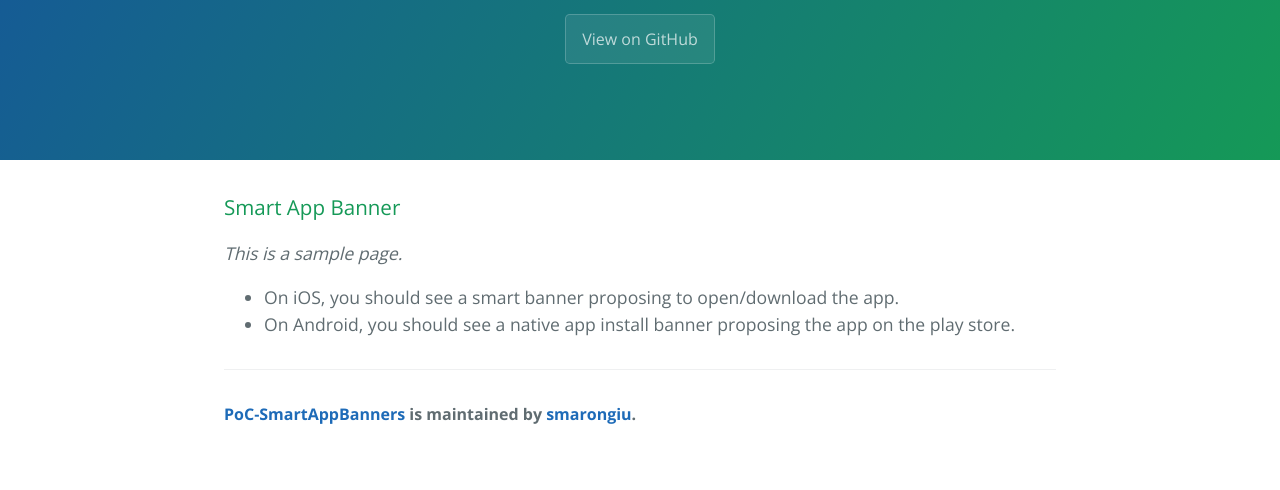
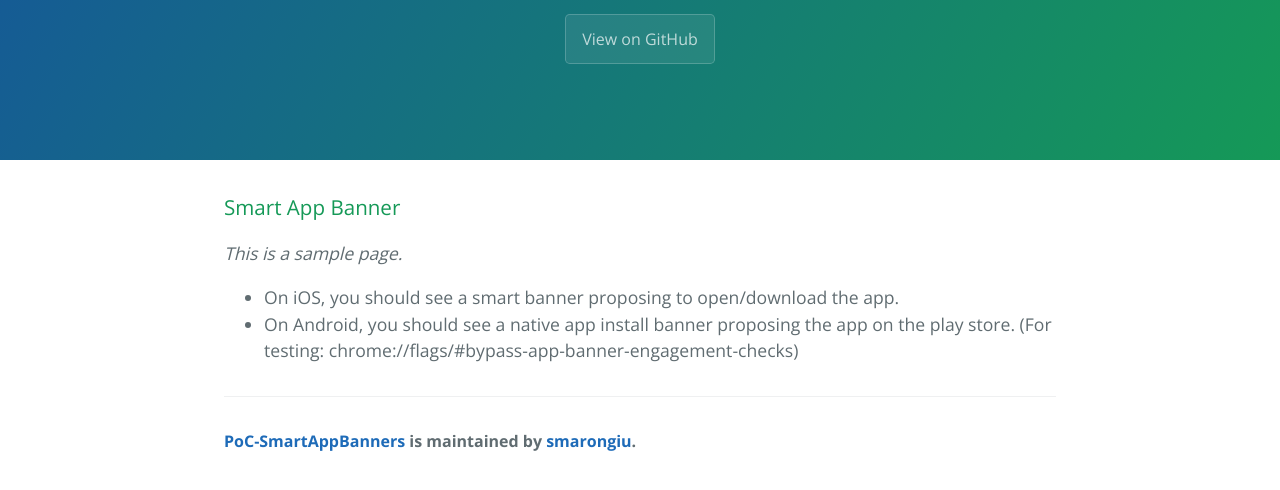
Before and after one commit to smarongiu/poc-smart-app-banners, a plain HTML site: page index.html in a window 1280 px wide. Shown: the part 176-666 px from the top of the page. Drawn offline with nearby package versions, Linux system fonts and the light colour scheme.

Commit message:
add custom url for disable checks on chrome

```diff
--- a/index.html
+++ b/index.html
@@ -29,15 +29,12 @@
 
       <ul>
       <li>On iOS, you should see a smart banner proposing to open/download the app.</li>
-<li>On Android, you should see a native app install banner proposing the app on the play store.</li>
+      <li>On Android, you should see a native app install banner proposing the app on the play store. (For testing: chrome://flags/#bypass-app-banner-engagement-checks)</li>
       </ul>
-
       <footer class="site-footer">
           <span class="site-footer-owner"><a href="https://github.com/smarongiu/poc-smart-app-banners">PoC-SmartAppBanners</a> is maintained by <a href="https://github.com/smarongiu">smarongiu</a>.</span>
       </footer>
-
     </section>
-
     <script>
       window.addEventListener('load', function() {
         navigator.serviceWorker.register('service-worker.js', { scope: './' })
@@ -50,6 +47,5 @@
           });
       });
     </script>
-
   </body>
 </html>
```
Lines whose indentation alone changed are shown as unchanged.
